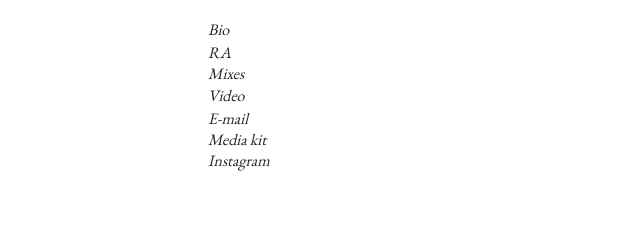
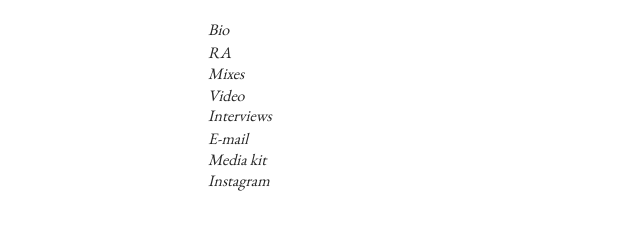
Before and after one commit to marieungar/cow-tools, a Jekyll site: the page built from index.html, in a window 1280 px wide. Shown: the part 225-455 px from the top of the page, without its empty margins (82-722 px from the left). Built offline with Jekyll 4.4.1, drawn with Linux system fonts in a browser that asks for light colours.

Commit message:
added interview

```diff
--- a/index.html
+++ b/index.html
@@ -24,6 +24,13 @@ Cow Tools is a DJ based in Brooklyn.
   <a href="#" id="more-link"><i>Video</i></a>
   <span id="dropdown">
     <a href="https://www.youtube.com/watch?v=E9lYTVaFHeU" target="_blank">Cow Tools @ Motion Studies</a>
+  </span>
+</span>
+<!-- Dropdown wrapper -->
+<span class="dropdown-wrapper">
+  <a href="#" id="more-link"><i>Interviews</i></a>
+  <span id="dropdown">
+    <a href="https://www.txrradio.com/artists/cow-tools" target="_blank">Tension/Release on Newtown Radio</a>
   </span>
 </span>
 <a href="mailto:cow.tools.dj@gmail.com"><i>E-mail</i></a>
```
